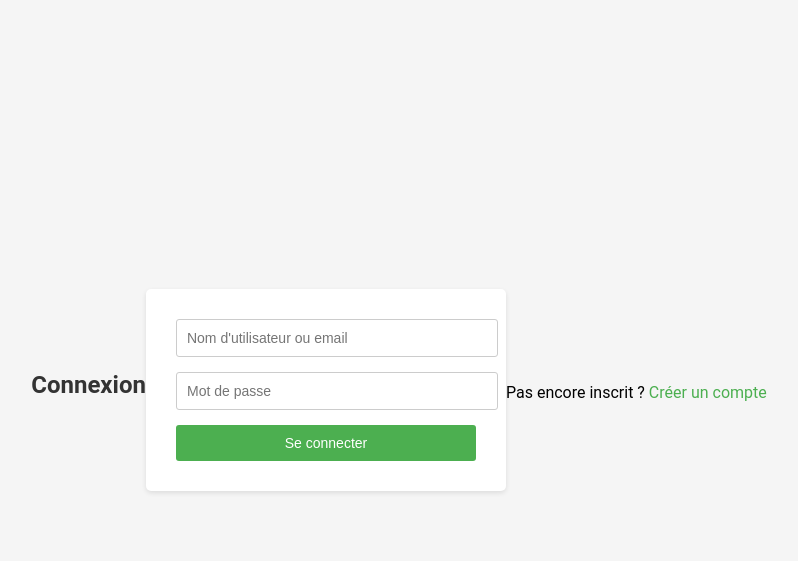
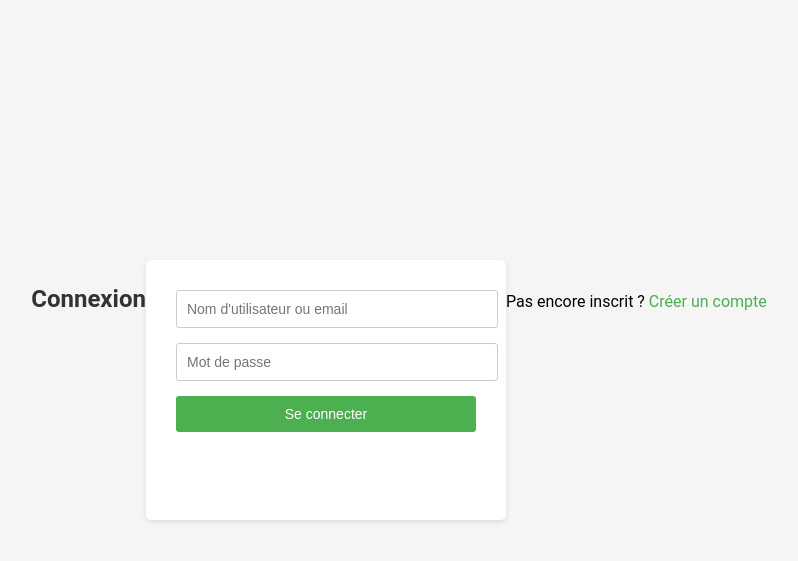
Before and after one commit to ThomasCattarossiD/FilRouge_ProgWeb, a Flask app: page /login in a window 1280 px wide. Shown: the top 561 px of the page, without its empty margins (241-1039 px from the left). Run offline with Flask 3, Linux system fonts and the light colour scheme.

```diff
--- a/static/style/login.css
+++ b/static/style/login.css
@@ -62,3 +62,9 @@ body {
   a:hover {
     color: #45a049;
   }
+
+  .container {
+    justify-content: center; /* Centrer horizontalement (optionnel) */
+    align-items: center;    /* Centrer verticalement */
+    height: 200px;          /* Nécessaire pour définir un espace vertical */
+  }
--- a/templates/login.html
+++ b/templates/login.html
@@ -6,12 +6,12 @@
     <link rel="stylesheet" href="{{ url_for('static', filename='style/login.css') }}">
 </head>
 <body>
-    <h2>Connexion</h2>
-    <form method="POST">
+    <h2 class="container">Connexion</h2>
+    <form method="POST" class="container">
         <input type="text" name="identifier" placeholder="Nom d'utilisateur ou email" required><br>
         <input type="password" name="password" placeholder="Mot de passe" required><br>
         <button type="submit">Se connecter</button>
     </form>
-    <p>Pas encore inscrit ? <a href="{{ url_for('register') }}">Créer un compte</a></p>
+    <p class="container">Pas encore inscrit ? <a href="{{ url_for('register') }}">Créer un compte</a></p>
 </body>
 </html>
```
Also changed, not shown: TODOLIST.txt (line endings or trailing spaces), app.py (line endings or trailing spaces), init_db.py (line endings or trailing spaces), schema.sql (line endings or trailing spaces), static/style/inventaire.css (line endings or trailing spaces), static/style/register.css (line endings or trailing spaces), templates/inventaire.html (line endings or trailing spaces), templates/register.html (line endings or trailing spaces), 1 other file.
